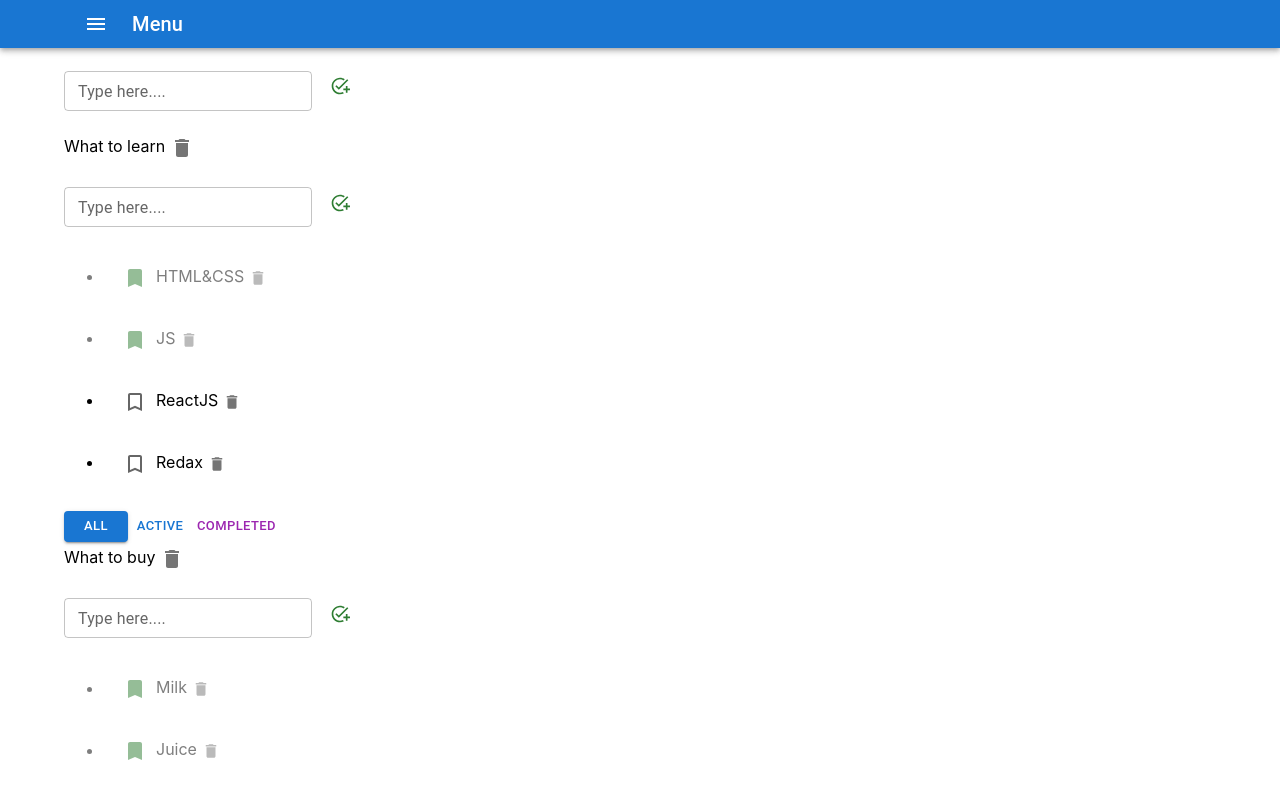
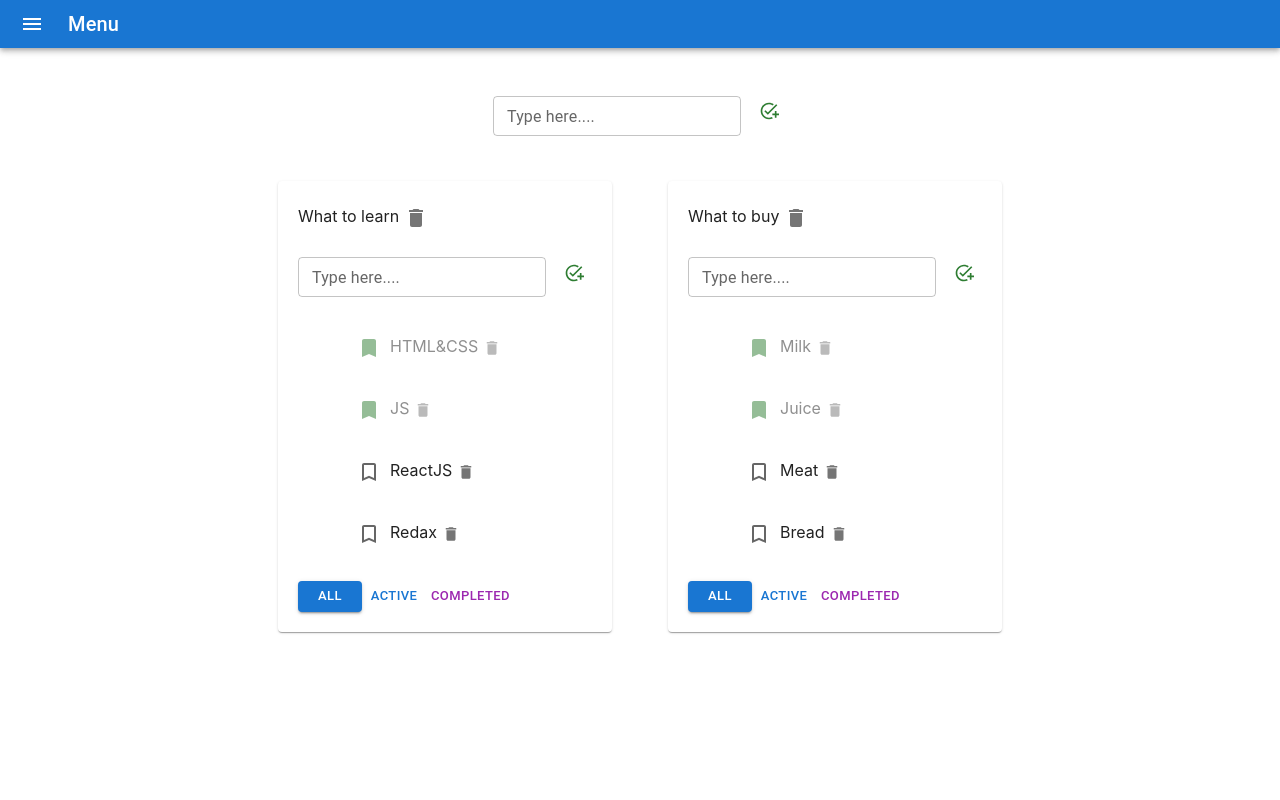
Before and after one commit to EleonoraPavlova/todo-react, a React (Create React App) app: page / in a window 1280 px wide. Shown: the top 800 px of the page. Built offline with nearby package versions, Linux system fonts and the light colour scheme.

Commit message:
fix styles

```diff
--- a/src/App.tsx
+++ b/src/App.tsx
@@ -3,7 +3,7 @@ import "./style/App.css";
 import TodoList, { Task } from './components/TodoList/TodoList';
 import { v1 } from "uuid";
 import { AddItemForm } from "./components/AddItemForm/AddItemForm";
-import { AppBar, Container, IconButton, Toolbar, Typography } from "@mui/material";
+import { AppBar, Container, Grid, IconButton, Paper, Toolbar, Typography } from "@mui/material";
 import { Menu } from "@mui/icons-material";
 
 
@@ -95,7 +95,7 @@ function App() {
 
   function addTodoList(input: string) { //добавление новой колонки списка задач
     let newTodolist: TodoListsType = {
-      id: "newTodolist",
+      id: v1(),
       title: input,
       filter: "all"
     }
@@ -120,26 +120,8 @@ function App() {
     }
   }
 
-
-  return (
-    <div className="App">
-      <AppBar position="static">
-        <Container fixed>
-          <Toolbar variant="dense">
-            <IconButton edge="start" color="inherit" aria-label="menu" sx={{ mr: 2 }}>
-              <Menu />
-            </IconButton>
-            <Typography variant="h6" color="inherit" component="div">
-              Menu
-            </Typography>
-          </Toolbar>
-        </Container>
-      </AppBar>
-      <Container fixed>
-        <div>
-          <AddItemForm addTask={addTodoList} />
-          {todoLists.map((l) => {
-
+  const mappedList = () => {
+    return todoLists.map((l) => {
       let tasksForTodolist = tasksObj[l.id];
       if (l.filter === 'completed') {
         tasksForTodolist = tasksObj[l.id].filter(t => t.isDone);
@@ -148,7 +130,8 @@ function App() {
         tasksForTodolist = tasksObj[l.id].filter(t => !t.isDone);
       }
 
-            return (<div key={l.id} >
+      return (<Grid item key={l.id}>
+        <Paper className="paper">
           <TodoList tasks={tasksForTodolist}
             title={l.title}
             removeTask={removeTask}
@@ -160,9 +143,33 @@ function App() {
             changeEditableSpan={changeEditableSpan}
             changeEditableSpanTitle={changeEditableSpanTitle}
           />
-            </div>)
-          })}
+        </Paper>
+      </Grid>
+      )
+    })
+  }
+
+  return (
+    <div className="App">
+      <AppBar position="static">
+        <Toolbar variant="dense">
+          <IconButton edge="start" color="inherit" aria-label="menu" sx={{ mr: 2 }}>
+            <Menu />
+          </IconButton>
+          <Typography variant="h6" color="inherit" component="div">
+            Menu
+          </Typography>
+        </Toolbar>
+      </AppBar>
+      <Container>
+        <Container maxWidth="sm" >
+          <div className="container" >
+            <AddItemForm addTask={addTodoList} />
           </div>
+        </Container>
+        <Grid container spacing={7} className="grid">
+          {mappedList()}
+        </Grid>
       </Container >
     </div >
   );
--- a/src/components/EditableSpan.tsx
+++ b/src/components/EditableSpan.tsx
@@ -27,7 +27,6 @@ export const EditableSpan: React.FC<EditableSpanType> = ({ title, onChange }: Ed
   }
 
   const onKeyDownHandler = (e: KeyboardEvent<HTMLInputElement>) => {
-    console.log("e.currentTarget.value", e.currentTarget.value)
     if (e.key === "Enter") {
       setInput(e.currentTarget.value)
       setEditMode(false)
--- a/src/style/App.css
+++ b/src/style/App.css
@@ -7,3 +7,19 @@
 .App > div {
   margin-right: 50px;
 } */
+
+.paper {
+  padding: 20px;
+}
+
+.container {
+  padding: 25px 10px;
+  display: flex;
+  align-items: center;
+  justify-content: center;
+}
+
+.grid {
+  margin: 20px 0;
+  justify-content: center;
+}
--- a/src/style/index.css
+++ b/src/style/index.css
@@ -11,3 +11,7 @@ code {
   font-family: source-code-pro, Menlo, Monaco, Consolas, 'Courier New',
     monospace;
 }
+
+li {
+  list-style-type: none;
+}
```
Lines whose indentation alone changed are shown as unchanged.
